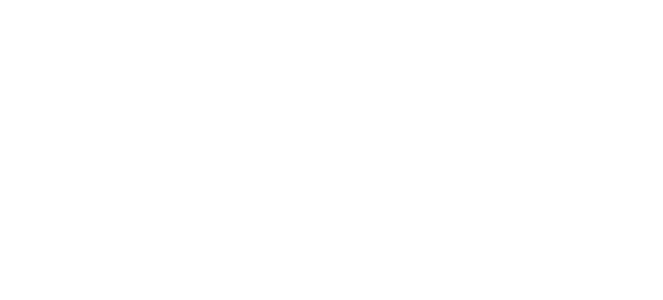
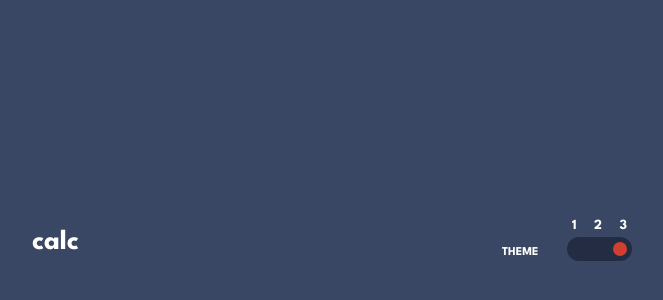
Before and after one commit to GontieFox/calculator-app, a React (Vite) app: page / in a window 1280 px wide. Shown: the part 148-448 px from the top of the page, without its empty margins (308-971 px from the left). Built offline with nearby package versions, Linux system fonts and the light colour scheme.

Commit message:
Added intro section

```diff
--- a/src/components/intro/Intro.tsx
+++ b/src/components/intro/Intro.tsx
@@ -1,7 +1,27 @@
 import "./index.css";
 
 const Intro = () => {
-  return <></>;
+  return (
+    <div className="first-section">
+      <h3 className="first-section__title">calc</h3>
+      <div className="first-section__theme">
+        <span className="first-section__span">theme</span>
+        <div className="switcher">
+          <div className="switcher__section">
+            <span className="switcher__number">1</span>
+            <span className="switcher__number">2</span>
+            <span className="switcher__number">3</span>
+          </div>
+          <input
+            className="switcher__range"
+            type="range"
+            min="1"
+            max="3"
+          />
+        </div>
+      </div>
+    </div>
+  );
 };
 
 export default Intro;
--- a/src/components/intro/index.css
+++ b/src/components/intro/index.css
@@ -1 +1,72 @@
-/*# sourceMappingURL=index.css.map */
+.first-section {
+  width: 600px;
+  display: flex;
+  justify-content: space-between;
+}
+.first-section__title {
+  color: hsl(0, 0%, 100%);
+  font-size: 28px;
+}
+.first-section__theme {
+  display: flex;
+  width: 130px;
+  justify-content: space-between;
+  align-items: center;
+}
+.first-section__span {
+  color: hsl(0, 0%, 100%);
+  text-transform: uppercase;
+  font-size: 12px;
+}
+
+.switcher {
+  display: block;
+  position: relative;
+  bottom: 10px;
+}
+.switcher__section {
+  display: flex;
+  width: 55px;
+  margin-left: 5px;
+  margin-bottom: 5px;
+  justify-content: space-between;
+}
+.switcher__number {
+  color: hsl(0, 0%, 100%);
+  font-size: 14px;
+}
+.switcher__range {
+  -webkit-appearance: none;
+  width: 55px;
+  height: 24px;
+  background-color: hsl(223, 31%, 20%);
+  border-radius: 40px;
+  outline: none;
+  padding: 0 5px;
+}
+.switcher__range::-webkit-slider-thumb {
+  -webkit-appearance: none;
+  width: 14px;
+  height: 14px;
+  background-color: hsl(6, 63%, 50%);
+  border-radius: 50%;
+  border: none;
+  position: relative;
+  top: 0;
+  left: 0;
+  -webkit-transition: background-color 0.2s ease-in-out;
+  transition: background-color 0.2s ease-in-out;
+  cursor: pointer;
+}
+.switcher__range[value="2"]::-webkit-slider-thumb {
+  background-color: hsl(25, 98%, 40%);
+}
+.switcher__range[value="3"]::-webkit-slider-thumb {
+  background-color: hsl(176, 100%, 44%);
+}
+.switcher__range[value="2"] {
+  background-color: hsl(0, 5%, 81%);
+}
+.switcher__range[value="3"] {
+  background-color: hsl(268, 71%, 12%);
+}/*# sourceMappingURL=index.css.map */
--- a/src/components/intro/index.scss
+++ b/src/components/intro/index.scss
@@ -0,0 +1,84 @@
+@import "./../../assets/colors/index.scss";
+
+.first-section {
+    width: 600px;
+    display: flex;
+    justify-content: space-between;
+
+    &__title {
+        color: $white;
+        font-size: 28px;
+    }
+
+    &__theme {
+        display: flex;
+        width: 130px;
+        justify-content: space-between;
+        align-items: center;
+    }
+
+    &__span {
+        color: $white;
+        text-transform: uppercase;
+        font-size: 12px;
+    }
+}
+
+.switcher {
+    display: block;
+    position: relative;
+    bottom: 10px;
+
+    &__section {
+        display: flex;
+        width: 55px;
+        margin-left: 5px;
+        margin-bottom: 5px;
+        justify-content: space-between;
+    }
+
+    &__number {
+        color: $white;
+        font-size: 14px;
+    }
+
+    &__range {
+        -webkit-appearance: none;
+        width: 55px;
+        height: 24px;
+        background-color: $very-dark-desaturated-blue-toggle;
+        border-radius: 40px;
+        outline: none;
+        padding: 0 5px;
+
+        &::-webkit-slider-thumb {
+            -webkit-appearance: none;
+            width: 14px;
+            height: 14px;
+            background-color: $red;
+            border-radius: 50%;
+            border: none;
+            position: relative;
+            top: 0;
+            left: 0;
+            transition: background-color 0.2s ease-in-out;
+            cursor: pointer;
+        }
+
+        &[value="2"]::-webkit-slider-thumb {
+            background-color: $orange;
+        }
+
+        &[value="3"]::-webkit-slider-thumb {
+            background-color: $pure-cyan;
+        }
+
+        &[value="2"] {
+            background-color: $grayish-red;
+        }
+
+        &[value="3"] {
+            background-color: $very-dark-violet-toggle;
+        }
+    }
+}
--- a/src/pages/home/index.css
+++ b/src/pages/home/index.css
@@ -1 +1,8 @@
-/*# sourceMappingURL=index.css.map */
+.background {
+  background-color: hsl(222, 26%, 31%);
+  width: 100vw;
+  height: 100vh;
+  display: flex;
+  justify-content: center;
+  align-items: center;
+}/*# sourceMappingURL=index.css.map */
--- a/src/pages/home/index.scss
+++ b/src/pages/home/index.scss
@@ -0,0 +1,10 @@
+@import "./../../assets/colors/index.scss";
+
+.background {
+    background-color: $very-dark-desaturated-blue-main;
+    width: 100vw;
+    height: 100vh;
+    display: flex;
+    justify-content: center;
+    align-items: center;
+}
```
Also changed, not shown: 2 other files (tests, documents, lock files or other folders).
